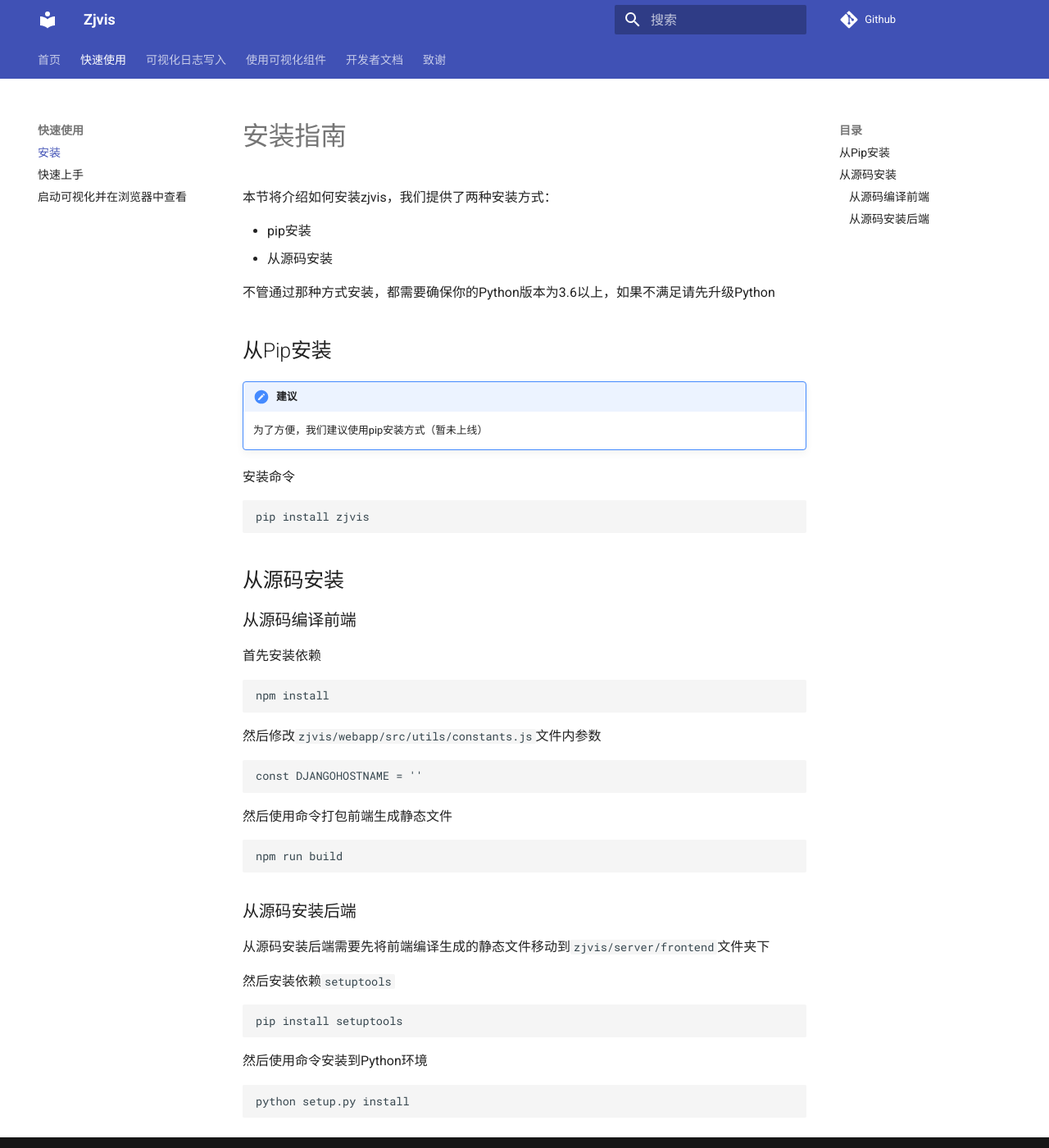
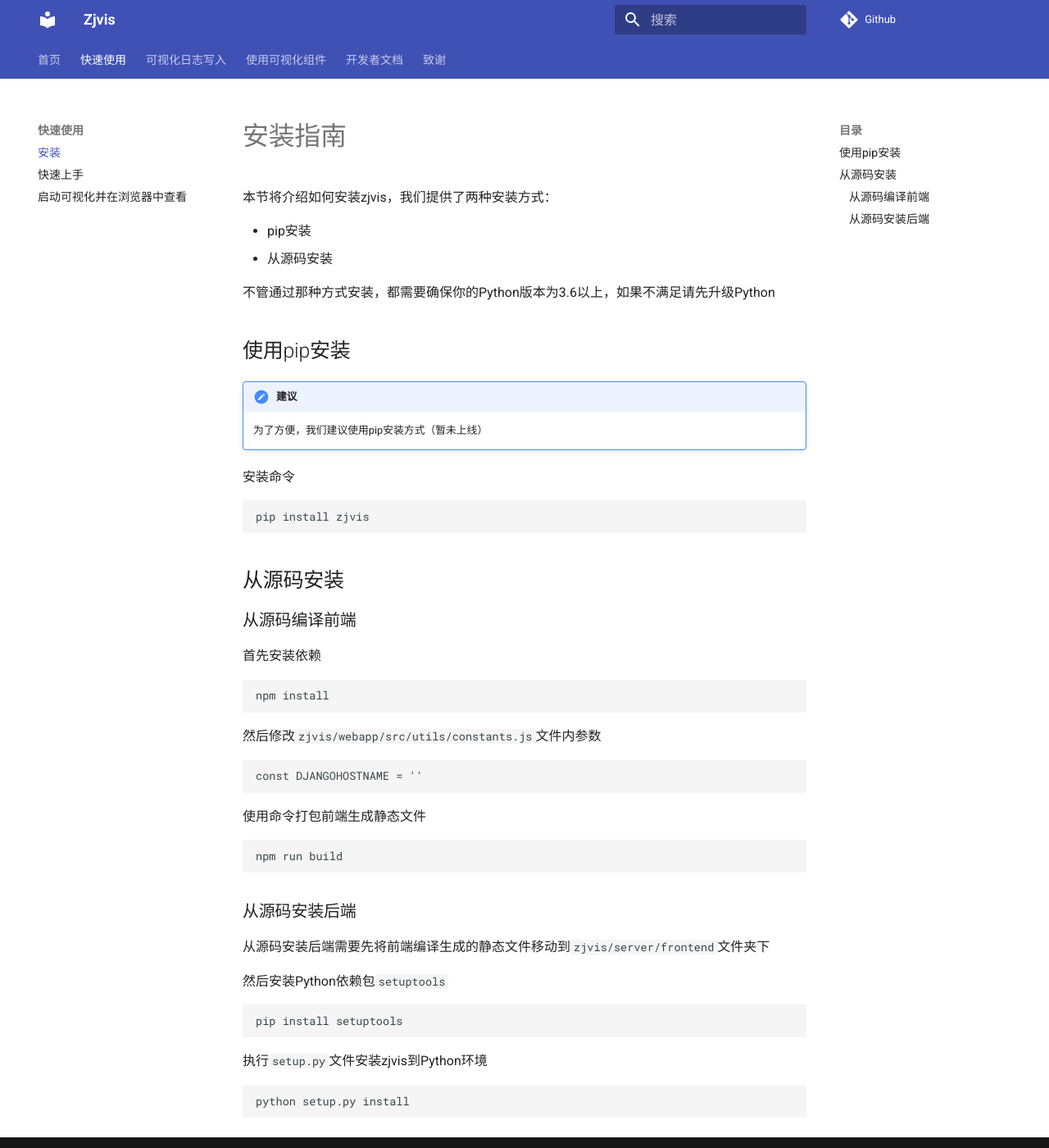
Before and after one commit to iGame-Lab/tsvis-docs, an MkDocs documentation site: the page built from docs/quick_start/install.md, in a window 1280 px wide and 1400 px high. Shown: the whole window at 82% size. Built offline with MkDocs 1.6.1 and Material for MkDocs 9.7.7, drawn with Linux system fonts in a browser that asks for light colours; comment, search, counter and statistics services are not loaded.

Commit message:
Update install.md

````diff
--- a/docs/quick_start/install.md
+++ b/docs/quick_start/install.md
@@ -7,7 +7,7 @@
 
 不管通过那种方式安装，都需要确保你的Python版本为3.6以上，如果不满足请先升级Python
 
-## 从Pip安装
+## 使用pip安装
 
 !!! 建议
 
@@ -35,7 +35,7 @@ npm install
 const DJANGOHOSTNAME = ''
 ```
 
-然后使用命令打包前端生成静态文件
+使用命令打包前端生成静态文件
 
 ```
 npm run build
@@ -45,13 +45,13 @@ npm run build
 
 从源码安装后端需要先将前端编译生成的静态文件移动到`zjvis/server/frontend`文件夹下
 
-然后安装依赖`setuptools`
+然后安装Python依赖包`setuptools`
 
 ```
 pip install setuptools
 ```
 
-然后使用命令安装到Python环境
+执行`setup.py`文件安装zjvis到Python环境
 
 ```
 python setup.py install
````
